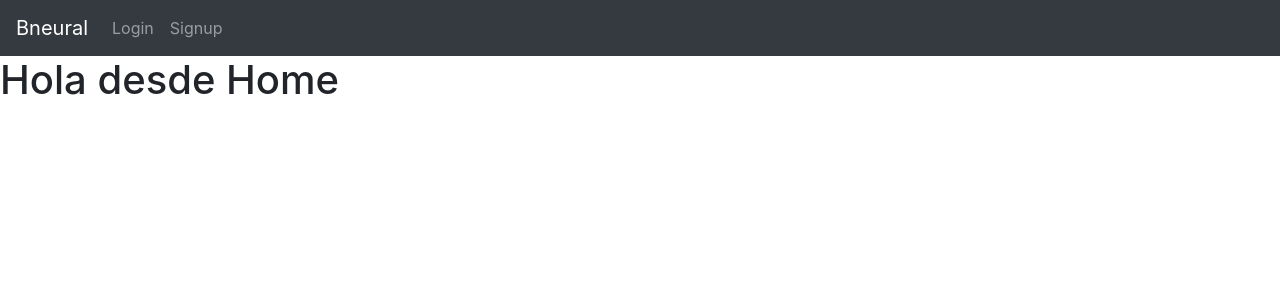
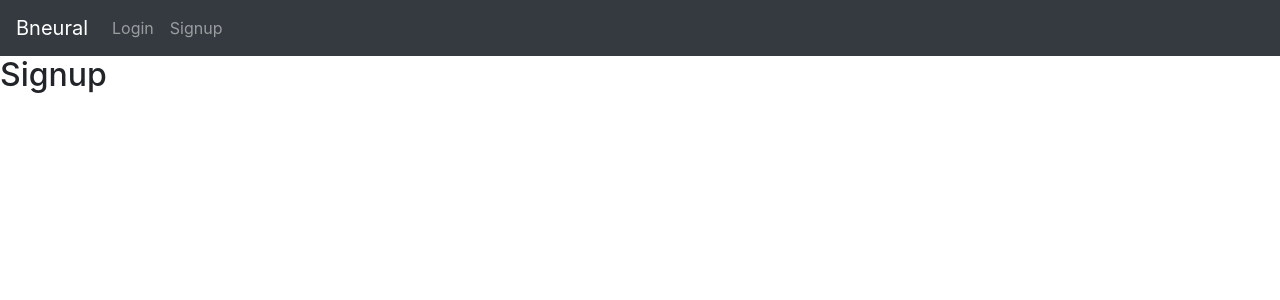
Before and after one commit to juancamilogaviria1/cinta-negra-b40-frontend, a React (Create React App) app: page /Signup in a window 1280 px wide. Shown: the top 300 px of the page. Built offline with nearby package versions, Linux system fonts and the light colour scheme.

Commit message:
Agregar parametro de rutas exactas para enrutamiento

```diff
--- a/src/App.js
+++ b/src/App.js
@@ -1,6 +1,9 @@
 import React from 'react';
+
+//Views
 import Login from './views/Login';
 import Home from './views/Home';
+import Signup from './views/Signup';
 
 //Componentes
 import Navigation from './components/Navigation';
@@ -10,7 +13,6 @@ import {
   BrowserRouter as Router,
   Switch,
   Route,
-  Link
 } from "react-router-dom";
 
 
@@ -21,18 +23,18 @@ function App() {
           <Router>
           <Navigation />
           <Switch>
-          <Route path="/Login">
+              <Route exact path="/">
+                <Home />
+              </Route>
+              <Route exact path="/Login">
                 <Login />
               </Route>
-          <Route path="/">
-            <Home />
+              <Route exact path="/Signup">
+                <Signup />
               </Route>
             </Switch>
       </Router>
-
     </React.Fragment>
-
-
   );
 }
 
--- a/src/components/Navigation/Navigation.js
+++ b/src/components/Navigation/Navigation.js
@@ -28,7 +28,7 @@ import {
               <NavLink tag={Link} to="/Login">Login</NavLink>
               </NavItem>
               <NavItem>
-                <NavLink tag={Link} to="/signup">Signup</NavLink>
+                <NavLink tag={Link} to="/Signup">Signup</NavLink>
               </NavItem>
             </Nav>
           </Collapse>
--- a/src/index.js
+++ b/src/index.js
@@ -7,7 +7,6 @@ import 'bootstrap/dist/css/bootstrap.min.css';
 ReactDOM.render(
   <React.StrictMode>
     <App />
-
   </React.StrictMode>,
   document.getElementById('root')
 );
--- /dev/null
+++ b/src/views/Signup.js
@@ -0,0 +1,12 @@
+import React from 'react';
+
+const Signup = () => {
+    return (
+        <React.Fragment>
+            <h2>Signup</h2>
+        </React.Fragment>
+
+     );
+}
+
+export default Signup;
```
Lines whose indentation alone changed are shown as unchanged.
